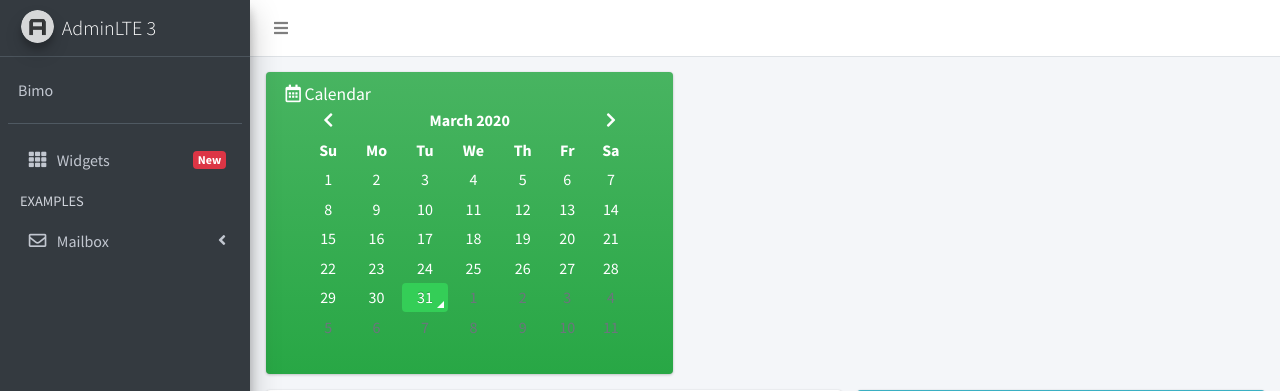
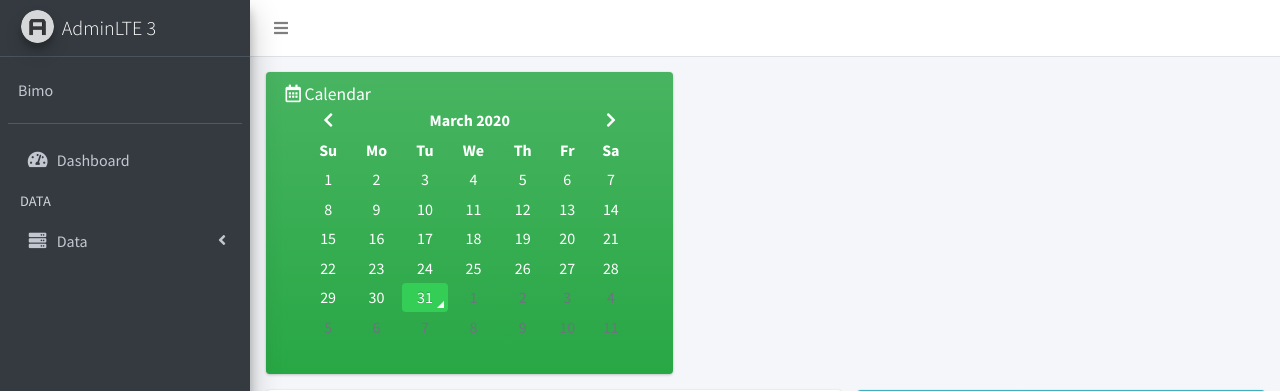
Before and after one commit to bimosyah/skripsi-web, a CodeIgniter app: page /database/ in a window 1280 px wide. Shown: the top 391 px of the page. Run offline with CodeIgniter, Linux system fonts and the light colour scheme; data comes from the database, SQL or seed files in the repository; some libraries are stand-ins or nearby versions.

Commit message:
ubah menu

```diff
--- a/application/views/include/header.php
+++ b/application/views/include/header.php
@@ -68,20 +68,19 @@
           <!-- Add icons to the links using the .nav-icon class
                with font-awesome or any other icon font library -->
           <li class="nav-item">
-            <a href="pages/widgets.html" class="nav-link">
-              <i class="nav-icon fas fa-th"></i>
+            <a href="<?php echo base_url() ?>" class="nav-link">
+              <i class="nav-icon fas fa-tachometer-alt"></i>
               <p>
-                Widgets
-                <span class="right badge badge-danger">New</span>
+                Dashboard
               </p>
             </a>
           </li>
-          <li class="nav-header">EXAMPLES</li>
+          <li class="nav-header">DATA</li>
           <li class="nav-item has-treeview">
             <a href="#" class="nav-link">
-              <i class="nav-icon far fa-envelope"></i>
+              <i class="nav-icon fas fa-server"></i>
               <p>
-                Mailbox
+                Data
                 <i class="fas fa-angle-left right"></i>
               </p>
             </a>
```
